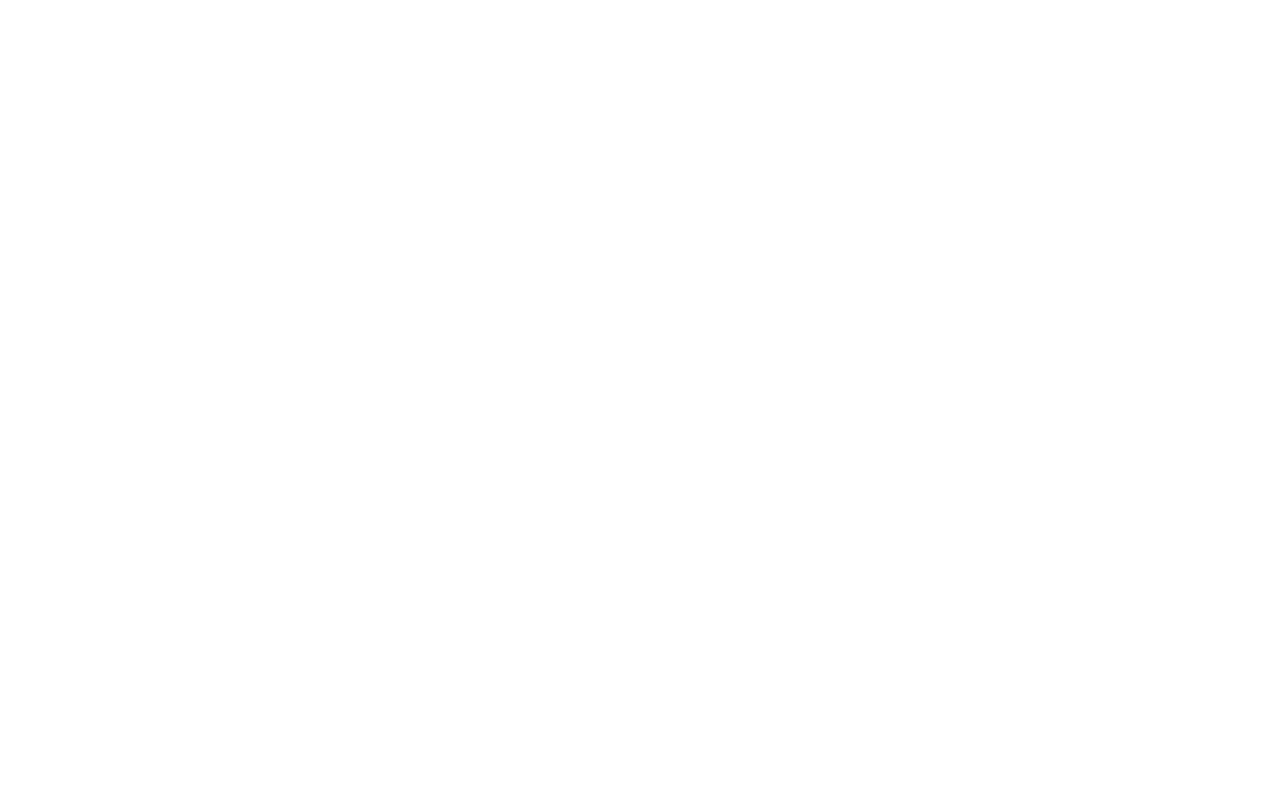
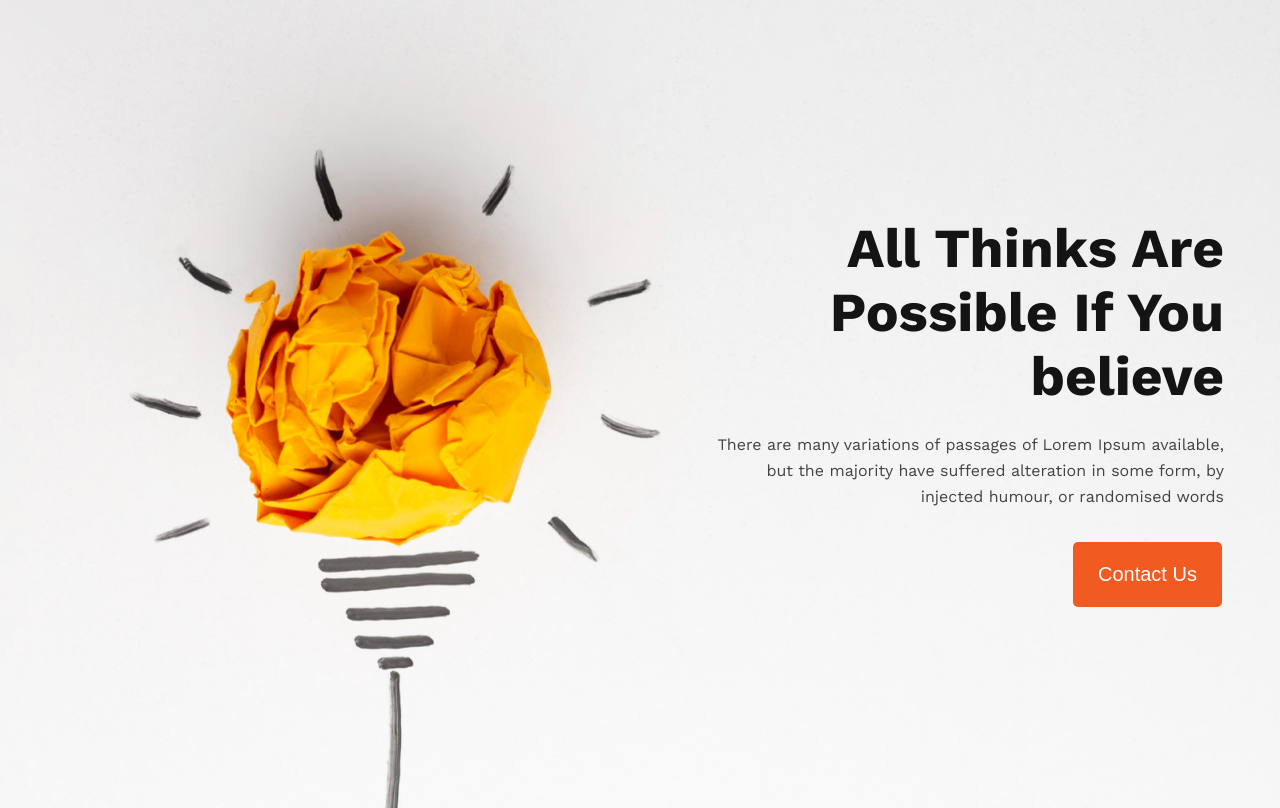
Before and after one commit to SM-Mahidur/milestone-5-New-Year-New-Me-assignment-2, a plain HTML site: page index.html in a window 1280 px wide. Drawn offline with nearby package versions, Linux system fonts and the light colour scheme.

Commit message:
banner  section add

```diff
--- a/index.html
+++ b/index.html
@@ -3,9 +3,23 @@
 <head>
     <meta charset="UTF-8">
     <meta name="viewport" content="width=device-width, initial-scale=1.0">
-    <title>New Year New Me Project -2 </title>
+    <link rel="stylesheet" href="./styles/style.css">
+    <link rel="shortcut icon" href="./Assests/images/watch.png" type="image/x-icon">
+    <link rel="preconnect" href="https://fonts.googleapis.com">
+    <link rel="preconnect" href="https://fonts.gstatic.com" crossorigin>
+    <link href="https://fonts.googleapis.com/css2?family=Work+Sans:ital,wght@0,400;0,700;0,800;1,400&display=swap" rel="stylesheet">
+    <title>New Year New Me Project -2 (Version -1)</title>
 </head>
 <body>
+                <!-- banner section  -->
+                    <div class="banner">
+                        <div class="banner-content">
+                        <h1 class="banner-title">All Thinks Are Possible If You believe</h1>
+                        <p class="common-description">There are many variations of passages of Lorem Ipsum available, but the majority have suffered alteration in some form, by injected humour, or randomised words</p>
+                        <button type="submit" class="banner-button">Contact Us</button>
+                        </div>
+                    </div>
+
 
 </body>
 </html>
--- a/styles/style.css
+++ b/styles/style.css
@@ -0,0 +1,90 @@
+*{
+    margin: 0;
+    padding: 0;
+    box-sizing: border-box;
+}
+body{
+    font-family: 'Work Sans', sans-serif;
+}
+img{
+    max-width: 100%;
+}
+a{
+    text-decoration: none;
+}
+li{
+    list-style: none;
+}
+
+/* banner section  */
+.header{
+
+
+}
+.banner{
+    background-image: url('../Assests/images/banner/banner1.png');
+    background-repeat: no-repeat;
+    background-size: cover;
+    height: 808px;
+    max-width: 100%;
+
+}
+.banner-content {
+    max-width: 525px;
+    float: right;
+    margin: 216px 230px 15px 0px;
+    margin-right: 56px;
+}
+.banner-title{
+    color:  #151414;
+    text-align: right;
+    font-family: Work Sans;
+    font-size: 55px;
+    margin-bottom: 24px;
+}
+.common-description{
+    color: #444343;
+    text-align: right;
+    font-size: 16px;
+    font-style: normal;
+    font-weight: 400;
+    line-height: 26px;
+    margin-bottom: 32px;
+}
+.banner-button {
+    padding: 21px 25px;
+    border-radius: 5px;
+    background: #F15B22;
+    color: #FFF;
+    text-align: center;
+    font-size: 20px;
+    border: 0;
+    cursor: pointer;
+    display: block;
+    text-align: right;
+    margin-left: 374px;
+}
+
+/* hero section  */
+.hero{
+    display: flex;
+    justify-content: space-around;
+    padding: 140px 222px 50px 229px;
+    gap: 134px;
+}
+.left-hero {
+    width: 934px;
+    position: relative;
+    z-index:5;
+
+}
+.common-title{
+    color: #151414;
+    font-size: 40px;
+}
+.hero-decription{
+    float: left;
+    text-align: justify;
+    margin-bottom: 10px;
+    margin-top: 15px;
+}
```
Also changed, not shown: Assests/images/icons/check 1.png (added).
